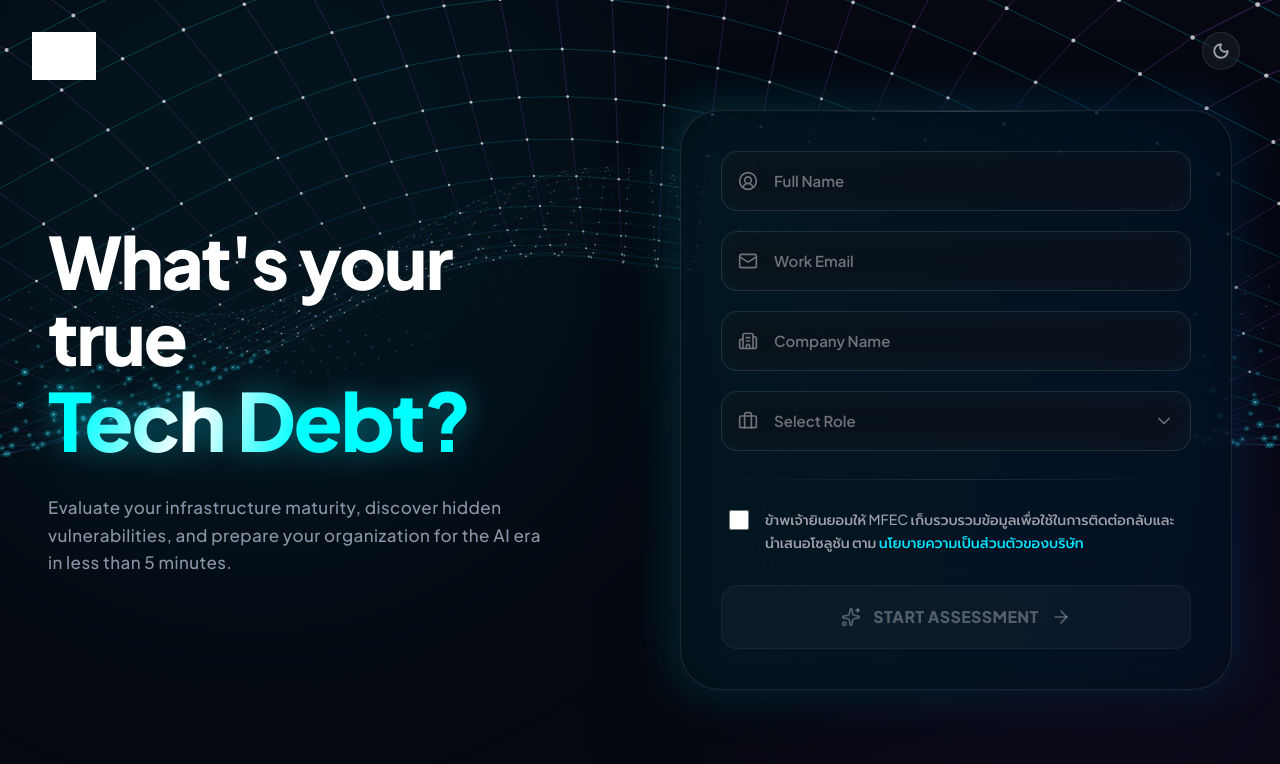
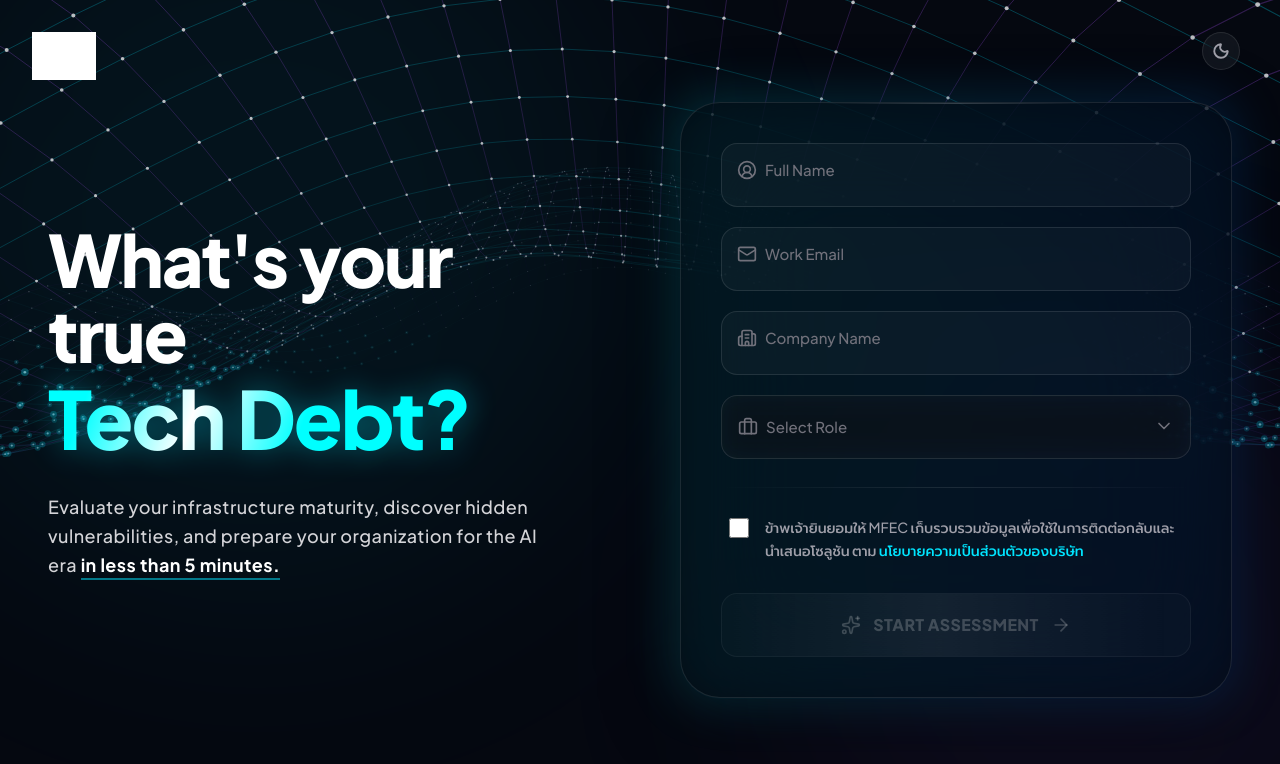
Before and after one commit to saereu-ps/tech-debt-assessment, a React (Vite) app: page / in a window 1280 px wide. Shown: the top 764 px of the page. Built offline with nearby package versions, Linux system fonts and the light colour scheme; grey boxes are pictures that could not be loaded.

Commit message:
Implement Floating Labels and refine premium aesthetics

```diff
--- a/src/components/LandingPage.tsx
+++ b/src/components/LandingPage.tsx
@@ -79,8 +79,8 @@ const LandingPage: React.FC<LandingPageProps> = ({ onStart }) => {
             </h1>
           </div>
 
-          <p className="text-zinc-500 dark:text-[#8b93a5] text-[15px] md:text-[17px] font-medium max-w-[500px] mx-auto lg:mx-0 leading-relaxed tracking-wide mt-2">
-            Evaluate your infrastructure maturity, discover hidden vulnerabilities, and prepare your organization for the AI era in less than 5 minutes.
+          <p className="text-zinc-500 dark:text-zinc-300 text-[15px] md:text-[18px] font-medium max-w-[500px] mx-auto lg:mx-0 leading-relaxed tracking-wide mt-2">
+            Evaluate your infrastructure maturity, discover hidden vulnerabilities, and prepare your organization for the AI era <span className="text-zinc-900 dark:text-white font-bold border-b-2 border-[#00e5ff]/50 pb-0.5">in less than 5 minutes.</span>
           </p>
         </motion.div>
 
@@ -104,67 +104,83 @@ const LandingPage: React.FC<LandingPageProps> = ({ onStart }) => {
             <div className="flex flex-col gap-5 relative z-10">
 
               {/* Name Input */}
-              <div className="group relative">
+              <div className="group relative w-full">
                 <div className="absolute inset-0 bg-gradient-to-r from-[#00e5ff] to-[#0077ff] rounded-2xl blur opacity-0 group-focus-within:opacity-20 transition-opacity duration-500"></div>
-                <div className="relative flex items-center h-[60px] rounded-2xl bg-white/60 dark:bg-white/[0.03] border border-white/50 dark:border-white/10 px-4 backdrop-blur-md transition-all duration-300 group-hover:bg-white/80 dark:group-hover:bg-white/[0.06] group-focus-within:bg-white dark:group-focus-within:bg-white/[0.1] group-focus-within:border-[#00e5ff]/50 shadow-inner dark:shadow-none">
-                  <UserCircle2 className="w-5 h-5 text-zinc-400 dark:text-zinc-500 group-focus-within:text-[#00e5ff] transition-colors shrink-0" />
                 <input
                   type="text"
-                    placeholder="Full Name"
+                  id="nameInput"
+                  className="block px-4 pb-2.5 pt-6 w-full text-[15px] font-semibold text-zinc-900 dark:text-white bg-white/60 dark:bg-white/[0.03] rounded-2xl border border-white/50 dark:border-white/10 appearance-none focus:outline-none focus:ring-0 focus:border-[#00e5ff] peer transition-all duration-300 shadow-inner dark:shadow-none hover:bg-white/80 dark:hover:bg-white/[0.06] focus:bg-white dark:focus:bg-white/[0.1] h-[64px]"
+                  placeholder=" "
                   value={name}
                   onChange={(e) => setName(e.target.value)}
-                    className="w-full h-full bg-transparent border-none outline-none text-[15px] font-semibold text-zinc-900 dark:text-white placeholder-zinc-400 dark:placeholder-zinc-500 px-4 focus:ring-0"
                   required
                 />
-                </div>
+                <label
+                  htmlFor="nameInput"
+                  className="absolute text-[15px] font-medium text-zinc-400 dark:text-zinc-500 duration-300 transform -translate-y-3 scale-75 top-4 z-10 origin-[0] left-4 peer-placeholder-shown:scale-100 peer-placeholder-shown:translate-y-0 peer-focus:scale-75 peer-focus:-translate-y-3 flex items-center gap-2 pointer-events-none peer-focus:text-[#00e5ff]"
+                >
+                  <UserCircle2 className="w-5 h-5" /> Full Name
+                </label>
               </div>
 
               {/* Email Input */}
-              <div className="group relative">
+              <div className="group relative w-full">
                 <div className="absolute inset-0 bg-gradient-to-r from-[#00e5ff] to-[#0077ff] rounded-2xl blur opacity-0 group-focus-within:opacity-20 transition-opacity duration-500"></div>
-                <div className="relative flex items-center h-[60px] rounded-2xl bg-white/60 dark:bg-white/[0.03] border border-white/50 dark:border-white/10 px-4 backdrop-blur-md transition-all duration-300 group-hover:bg-white/80 dark:group-hover:bg-white/[0.06] group-focus-within:bg-white dark:group-focus-within:bg-white/[0.1] group-focus-within:border-[#00e5ff]/50 shadow-inner dark:shadow-none">
-                  <Mail className="w-5 h-5 text-zinc-400 dark:text-zinc-500 group-focus-within:text-[#00e5ff] transition-colors shrink-0" />
                 <input
                   type="email"
-                    placeholder="Work Email"
+                  id="emailInput"
+                  className="block px-4 pb-2.5 pt-6 w-full text-[15px] font-semibold text-zinc-900 dark:text-white bg-white/60 dark:bg-white/[0.03] rounded-2xl border border-white/50 dark:border-white/10 appearance-none focus:outline-none focus:ring-0 focus:border-[#00e5ff] peer transition-all duration-300 shadow-inner dark:shadow-none hover:bg-white/80 dark:hover:bg-white/[0.06] focus:bg-white dark:focus:bg-white/[0.1] h-[64px]"
+                  placeholder=" "
                   value={email}
                   onChange={(e) => setEmail(e.target.value)}
-                    className="w-full h-full bg-transparent border-none outline-none text-[15px] font-semibold text-zinc-900 dark:text-white placeholder-zinc-400 dark:placeholder-zinc-500 px-4 focus:ring-0"
                   required
                 />
-                </div>
+                <label
+                  htmlFor="emailInput"
+                  className="absolute text-[15px] font-medium text-zinc-400 dark:text-zinc-500 duration-300 transform -translate-y-3 scale-75 top-4 z-10 origin-[0] left-4 peer-placeholder-shown:scale-100 peer-placeholder-shown:translate-y-0 peer-focus:scale-75 peer-focus:-translate-y-3 flex items-center gap-2 pointer-events-none peer-focus:text-[#00e5ff]"
+                >
+                  <Mail className="w-5 h-5" /> Work Email
+                </label>
               </div>
 
               {/* Organization Input */}
-              <div className="group relative">
+              <div className="group relative w-full">
                 <div className="absolute inset-0 bg-gradient-to-r from-[#00e5ff] to-[#0077ff] rounded-2xl blur opacity-0 group-focus-within:opacity-20 transition-opacity duration-500"></div>
-                <div className="relative flex items-center h-[60px] rounded-2xl bg-white/60 dark:bg-white/[0.03] border border-white/50 dark:border-white/10 px-4 backdrop-blur-md transition-all duration-300 group-hover:bg-white/80 dark:group-hover:bg-white/[0.06] group-focus-within:bg-white dark:group-focus-within:bg-white/[0.1] group-focus-within:border-[#00e5ff]/50 shadow-inner dark:shadow-none">
-                  <Building2 className="w-5 h-5 text-zinc-400 dark:text-zinc-500 group-focus-within:text-[#00e5ff] transition-colors shrink-0" />
                 <input
                   type="text"
-                    placeholder="Company Name"
+                  id="companyInput"
+                  className="block px-4 pb-2.5 pt-6 w-full text-[15px] font-semibold text-zinc-900 dark:text-white bg-white/60 dark:bg-white/[0.03] rounded-2xl border border-white/50 dark:border-white/10 appearance-none focus:outline-none focus:ring-0 focus:border-[#00e5ff] peer transition-all duration-300 shadow-inner dark:shadow-none hover:bg-white/80 dark:hover:bg-white/[0.06] focus:bg-white dark:focus:bg-white/[0.1] h-[64px]"
+                  placeholder=" "
                   value={company}
                   onChange={(e) => setCompany(e.target.value)}
-                    className="w-full h-full bg-transparent border-none outline-none text-[15px] font-semibold text-zinc-900 dark:text-white placeholder-zinc-400 dark:placeholder-zinc-500 px-4 focus:ring-0"
                   required
                 />
-                </div>
+                <label
+                  htmlFor="companyInput"
+                  className="absolute text-[15px] font-medium text-zinc-400 dark:text-zinc-500 duration-300 transform -translate-y-3 scale-75 top-4 z-10 origin-[0] left-4 peer-placeholder-shown:scale-100 peer-placeholder-shown:translate-y-0 peer-focus:scale-75 peer-focus:-translate-y-3 flex items-center gap-2 pointer-events-none peer-focus:text-[#00e5ff]"
+                >
+                  <Building2 className="w-5 h-5" /> Company Name
+                </label>
               </div>
 
               {/* Role Dropdown */}
-              <div className="group relative">
+              <div className="group relative w-full">
                 <div className="absolute inset-0 bg-gradient-to-r from-[#00e5ff] to-[#0077ff] rounded-2xl blur opacity-0 group-focus-within:opacity-20 transition-opacity duration-500"></div>
                 <div
                   ref={dropdownRef}
                   onClick={() => setIsDropdownOpen(!isDropdownOpen)}
-                  className="relative flex items-center h-[60px] rounded-2xl bg-white/60 dark:bg-white/[0.03] border border-white/50 dark:border-white/10 px-4 backdrop-blur-md transition-all duration-300 group-hover:bg-white/80 dark:group-hover:bg-white/[0.06] cursor-pointer shadow-inner dark:shadow-none"
+                  className="relative flex items-center px-4 pb-2.5 pt-6 w-full rounded-2xl bg-white/60 dark:bg-white/[0.03] border border-white/50 dark:border-white/10 backdrop-blur-md transition-all duration-300 group-hover:bg-white/80 dark:group-hover:bg-white/[0.06] cursor-pointer shadow-inner dark:shadow-none h-[64px]"
                   style={{ borderColor: isDropdownOpen ? 'rgba(0, 229, 255, 0.5)' : undefined, backgroundColor: isDropdownOpen ? 'rgba(255, 255, 255, 0.1)' : undefined }}
                 >
-                  <Briefcase className={`w-5 h-5 transition-colors shrink-0 ${isDropdownOpen ? 'text-[#00e5ff]' : 'text-zinc-400 dark:text-zinc-500 group-hover:text-zinc-500 dark:group-hover:text-zinc-400'}`} />
-                  <span className={`w-full px-4 text-[15px] font-semibold truncate ${role ? 'text-zinc-900 dark:text-white' : 'text-zinc-400 dark:text-zinc-500'}`}>
+                  <div className={`absolute text-[15px] font-medium transition-all duration-300 origin-[0] left-4 flex items-center gap-2 pointer-events-none ${role || isDropdownOpen ? 'transform -translate-y-3 scale-75 top-4 text-[#00e5ff]' : 'transform translate-y-0 scale-100 top-[20px] text-zinc-400 dark:text-zinc-500'}`}>
+                    <Briefcase className="w-5 h-5" /> Select Role
+                  </div>
+
+                  <span className={`w-full text-[15px] font-semibold truncate ${role ? 'text-zinc-900 dark:text-white opacity-100' : 'opacity-0'}`}>
                     {role || "Select Role"}
                   </span>
-                  <motion.div animate={{ rotate: isDropdownOpen ? 180 : 0 }}>
+
+                  <motion.div animate={{ rotate: isDropdownOpen ? 180 : 0 }} className="absolute right-4 top-[20px]">
                     <ChevronDown className="w-5 h-5 text-zinc-400 dark:text-zinc-500 shrink-0" />
                   </motion.div>
                 </div>
@@ -221,15 +237,19 @@ const LandingPage: React.FC<LandingPageProps> = ({ onStart }) => {
                 group relative w-full h-[64px] rounded-2xl font-black text-[16px] tracking-wide flex items-center justify-center gap-3 transition-all duration-500 overflow-hidden mt-2
                 ${isFormValid
                   ? 'bg-gradient-to-r from-[#00e5ff] to-[#0077ff] text-white shadow-[0_0_20px_rgba(0,229,255,0.3)] hover:shadow-[0_0_40px_rgba(0,229,255,0.6)] hover:scale-[1.02] active:scale-95'
-                  : 'bg-zinc-200/50 dark:bg-white/[0.03] dark:border dark:border-white/5 text-zinc-400 dark:text-white/30 cursor-not-allowed hover:bg-zinc-200/80 dark:hover:bg-white/[0.05] transition-colors'}
+                  : 'bg-white/5 dark:bg-white/[0.02] border border-zinc-200 dark:border-white/5 text-zinc-400 dark:text-white/20 cursor-not-allowed'}
               `}
             >
+              {/* Disabled state diagonal shine */}
+              {!isFormValid && (
+                <div className="absolute inset-0 -translate-x-full bg-gradient-to-r from-transparent via-white/[0.05] to-transparent animate-[shimmer_3s_infinite]"></div>
+              )}
               {isFormValid && (
                 <div className="absolute inset-0 -translate-x-full bg-gradient-to-r from-transparent via-white/40 to-transparent group-hover:animate-[shimmer_1.5s_infinite]"></div>
               )}
-              <Sparkles className={`w-5 h-5 ${isFormValid ? "text-white" : "text-zinc-400 dark:text-white/30"} transition-all duration-500`} />
+              <Sparkles className={`w-5 h-5 ${isFormValid ? "text-white" : "text-zinc-400 dark:text-white/20"} transition-all duration-500`} />
               <span>START ASSESSMENT</span>
-              <ArrowRight className={`w-5 h-5 ${isFormValid ? "text-white translate-x-0 group-hover:translate-x-1" : "text-zinc-400 dark:text-white/30"} transition-all duration-500`} />
+              <ArrowRight className={`w-5 h-5 ${isFormValid ? "text-white translate-x-0 group-hover:translate-x-1" : "text-zinc-400 dark:text-white/20"} transition-all duration-500`} />
             </button>
           </form>
         </motion.div>
```
Lines whose indentation alone changed are shown as unchanged.
